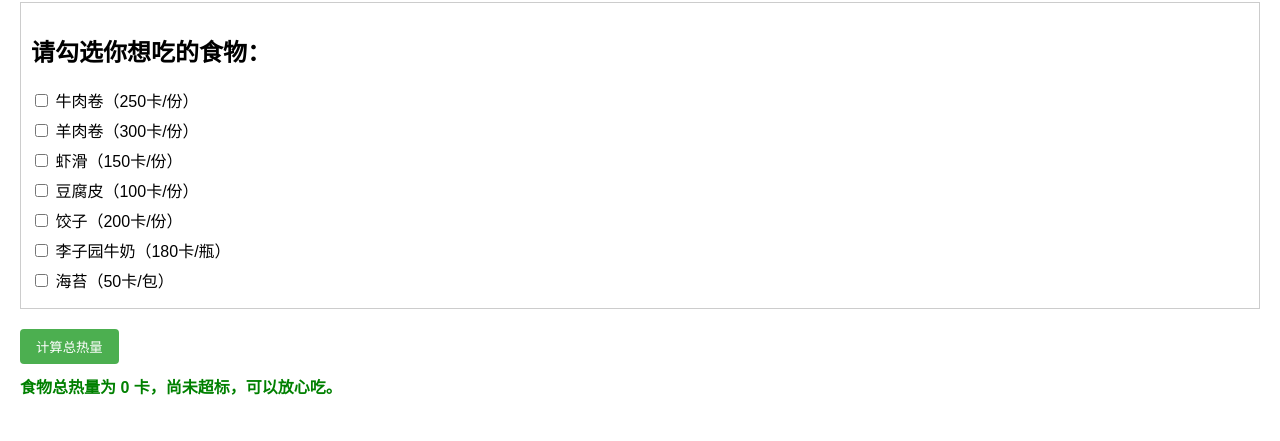
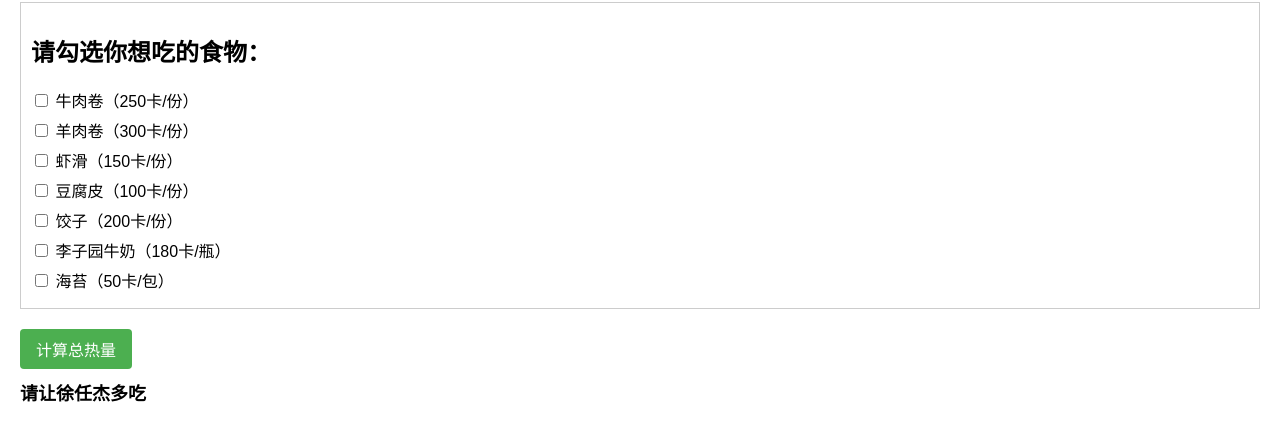
Before and after one commit to Renjie-98/eat, a plain HTML site: page index.html in a window 1280 px wide. Both pictures are taken after a click on the button "计算总热量". Shown: the part 87-528 px from the top of the page. Drawn offline with Linux system fonts and the light colour scheme.

Commit message:
Add animation and always show '请让徐任杰多吃'

```diff
--- a/script.js
+++ b/script.js
@@ -1,28 +1,15 @@
-// 设定一个热量阈值，超过就提示“食物超标”
-const CALORIE_THRESHOLD = 800;  // 你可以根据需要调整
-
 window.addEventListener('load', () => {
   const calculateBtn = document.getElementById('calculate-btn');
   const resultEl = document.getElementById('result');
 
   calculateBtn.addEventListener('click', () => {
-    // 获取所有勾选的食物
-    const checkedFoods = document.querySelectorAll('.food-checkbox:checked');
+    // 无论勾选什么，都直接显示
+    resultEl.textContent = '请让徐任杰多吃';
 
-    let totalCalories = 0;
-    checkedFoods.forEach((food) => {
-      // 解析该食物的热量
-      const cal = parseInt(food.getAttribute('data-cal'), 10);
-      totalCalories += cal;
-    });
-
-    // 计算后显示结果
-    if (totalCalories > CALORIE_THRESHOLD) {
-      resultEl.textContent = `食物总热量为 ${totalCalories} 卡，食物超标，请让徐任杰多吃！`;
-      resultEl.style.color = 'red';
-    } else {
-      resultEl.textContent = `食物总热量为 ${totalCalories} 卡，尚未超标，可以放心吃。`;
-      resultEl.style.color = 'green';
-    }
+    // 为了触发动画，每次点击都重新设置一下动画class（可选）
+    resultEl.classList.remove('fade-in');
+    // 触发重绘（可选）：让浏览器先移除动画，再添加，才能反复播放
+    void resultEl.offsetWidth;
+    resultEl.classList.add('fade-in');
   });
 });
--- a/styles.css
+++ b/styles.css
@@ -29,6 +29,7 @@ button {
   padding: 8px 16px;
   cursor: pointer;
   border-radius: 4px;
+  font-size: 16px;
 }
 
 button:hover {
@@ -38,4 +39,22 @@ button:hover {
 #result {
   margin-top: 10px;
   font-weight: bold;
+  font-size: 18px;
 }
+
+/* 定义一个简单的“淡入”动画 */
+@keyframes fadeIn {
+  0% {
+    opacity: 0;
+    transform: translateY(-10px);
+  }
+  100% {
+    opacity: 1;
+    transform: translateY(0);
+  }
+}
+
+/* 当元素拥有 fade-in 这个类时，播放 fadeIn 动画 */
+.fade-in {
+  animation: fadeIn 1s ease forwards; /* 持续 1s, 向前过渡, 播放完保持最终状态 */
+}
```
Also changed, not shown: index.html (+1 -1 lines).
